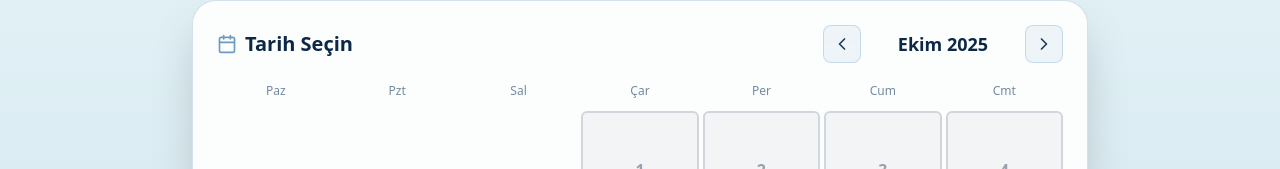
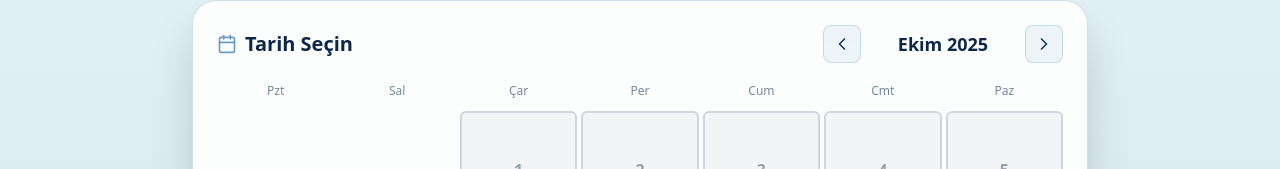
Before and after one commit to SenValor/bal-k-randevu, a Next.js app: page /rezervasyon/step-three in a window 1280 px wide. Shown: the part 232-401 px from the top of the page. Built offline with nearby package versions, Linux system fonts and the light colour scheme; no server answers.

Commit message:
msv-new6
msv-new6

```diff
--- a/components/reservation/CalendarSection.tsx
+++ b/components/reservation/CalendarSection.tsx
@@ -33,7 +33,9 @@ export default function CalendarSection({ selectedDate, onDateSelect }: Calendar
     const firstDay = new Date(year, month, 1);
     const lastDay = new Date(year, month + 1, 0);
     const daysInMonth = lastDay.getDate();
-    const startingDayOfWeek = firstDay.getDay();
+    // Pazartesi'den başlasın: Pazar=0 -> 6, Pazartesi=1 -> 0, Salı=2 -> 1, ...
+    const dayOfWeek = firstDay.getDay();
+    const startingDayOfWeek = dayOfWeek === 0 ? 6 : dayOfWeek - 1;
 
     return { daysInMonth, startingDayOfWeek };
   };
@@ -200,7 +202,7 @@ export default function CalendarSection({ selectedDate, onDateSelect }: Calendar
     'Temmuz', 'Ağustos', 'Eylül', 'Ekim', 'Kasım', 'Aralık'
   ];
 
-  const dayNames = ['Paz', 'Pzt', 'Sal', 'Çar', 'Per', 'Cum', 'Cmt'];
+  const dayNames = ['Pzt', 'Sal', 'Çar', 'Per', 'Cum', 'Cmt', 'Paz'];
 
   const goToPreviousMonth = () => {
     setCurrentMonth(new Date(currentMonth.getFullYear(), currentMonth.getMonth() - 1, 1));
```
